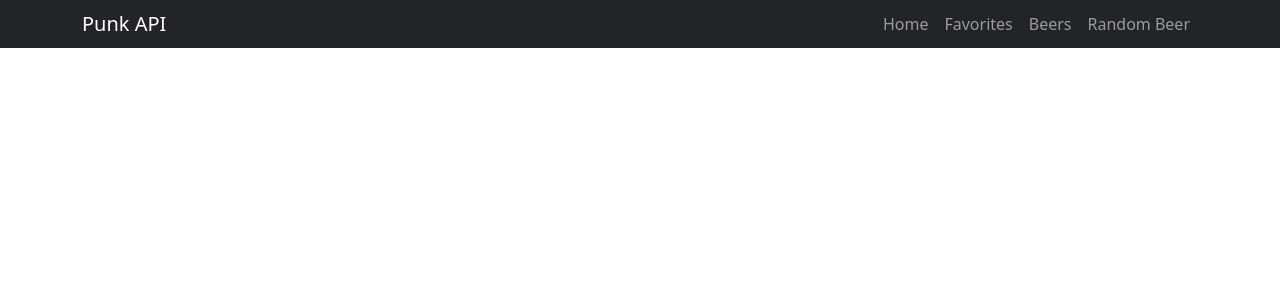
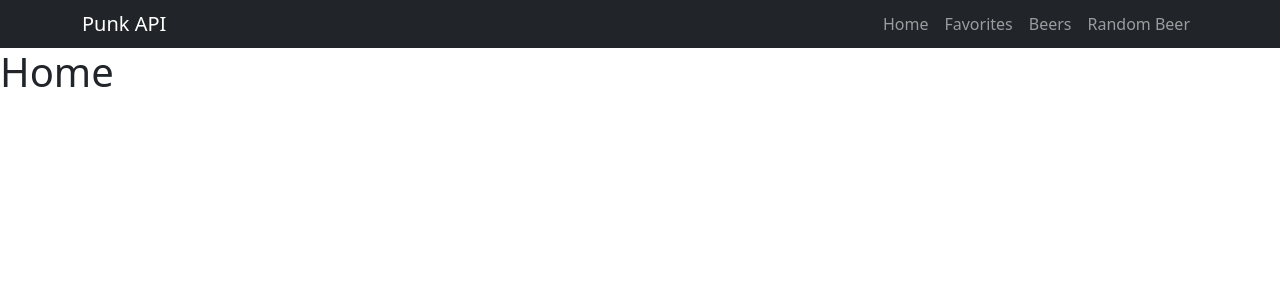
Before and after one commit to hristoz2020/beer-app-redux, a React (Create React App) app: page /beer-app in a window 1280 px wide. Shown: the top 300 px of the page. Built offline with nearby package versions, Linux system fonts and the light colour scheme.

Commit message:
create home page

```diff
--- a/src/App.tsx
+++ b/src/App.tsx
@@ -1,12 +1,17 @@
-import React from 'react';
-import Navigation from './components/Navigation';
+import React from "react";
+import { Routes, Route } from "react-router-dom";
+import Navigation from "./components/Navigation";
+import Home from "./pages/Home";
 
 function App() {
-  return (
-    <div className="App">
-      <Navigation />
-    </div>
-  );
+	return (
+		<div className="App">
+			<Navigation />
+			<Routes>
+				<Route path="/beer-app" element={<Home />} />
+			</Routes>
+		</div>
+	);
 }
 
 export default App;
--- /dev/null
+++ b/src/pages/Home.tsx
@@ -0,0 +1,8 @@
+const Home = () => {
+
+    return(
+        <h1>Home</h1>
+    )
+}
+
+export default Home
```
